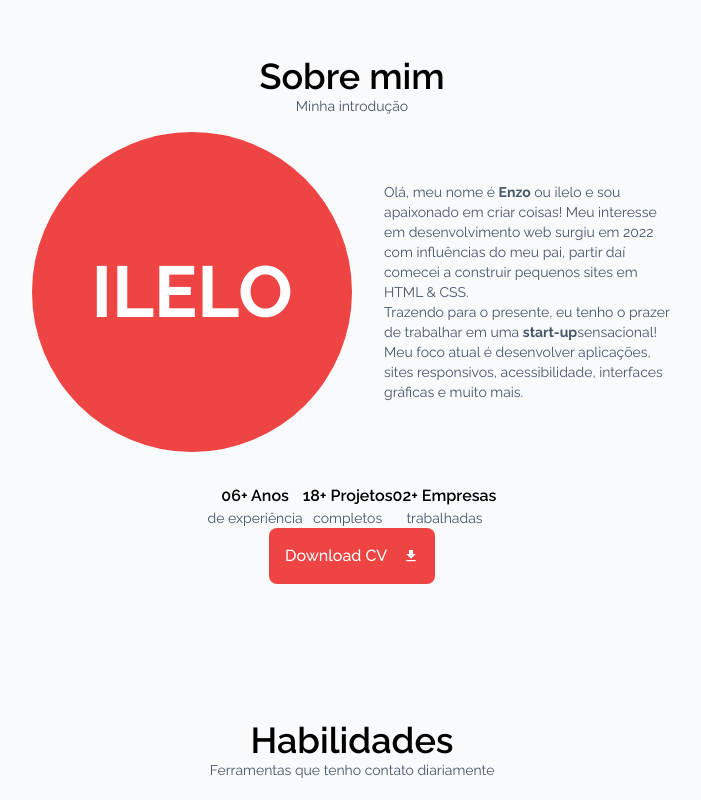
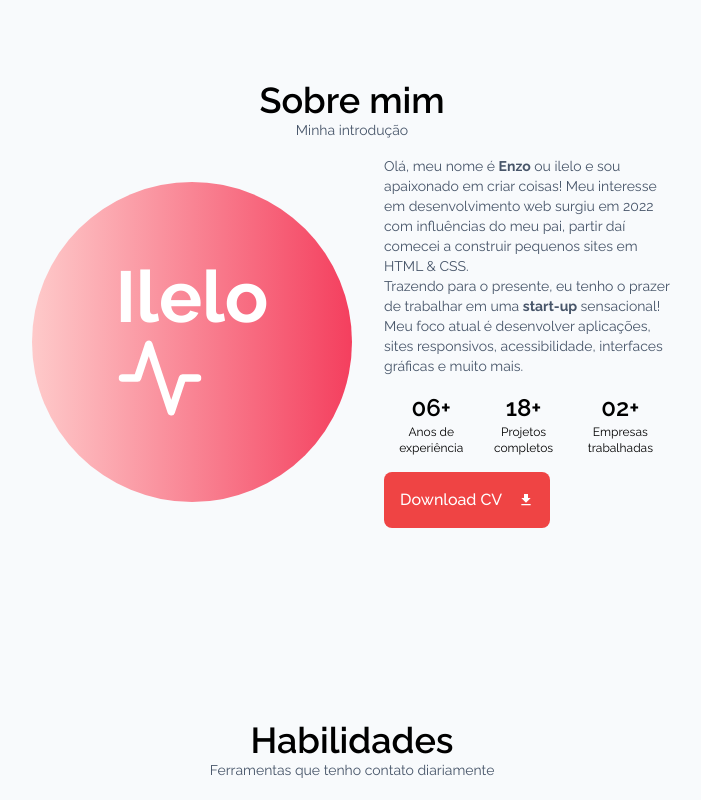
Before and after one commit to efpatti/portfolio, a React (Create React App) app: page / in a window 1280 px wide. Shown: the part 880-1680 px from the top of the page, without its empty margins (288-989 px from the left). Built offline with nearby package versions, Linux system fonts and the light colour scheme.

Commit message:
Modificações no Dark Mode, no About, na NavBar e Footer adicioando

```diff
--- a/src/App.js
+++ b/src/App.js
@@ -7,6 +7,7 @@ import Services from './pages/Services';
 import Portfolio from './pages/Portfolio';
 import Contact from './pages/Contact';
 import { ThemeProvider } from './ThemeContext';
+import Footer from "./components/Footer"
 
 const App = () => {
   return (
@@ -18,6 +19,7 @@ const App = () => {
       <Services />
       <Portfolio />
       <Contact />
+      <Footer />
     </ThemeProvider>
   );
 };
--- /dev/null
+++ b/src/components/Footer.js
@@ -0,0 +1,68 @@
+import React, { useState } from 'react';
+import { FiLinkedin, FiGithub } from "react-icons/fi";
+import { useTheme } from "../ThemeContext"
+import { Link as ScrollLink } from 'react-scroll';
+
+const Footer = () => {
+  const { theme } = useTheme();
+  const navLinks = [
+    { href: 'services', label: 'Serviços' },
+    { href: 'portfolio', label: 'Portfólio' },
+    { href: 'contact', label: 'Contato' },
+    { href: 'google.com', label: 'Heej' }
+  ]
+  const socialLinks = [
+    {
+      name: "Github",
+      icon: FiGithub,
+      href: "https://github.com/efpatti"
+    },
+    {
+      name: "Linkedin",
+      icon: FiLinkedin,
+      href: "https://www.linkedin.com/in/seu-usuario-do-linkedin"
+    }
+  ]
+  return (
+
+
+    <footer class={`shadow ${theme === 'dark' ? 'bg-black' : 'bg-red-500'}`}>
+      <div class="w-full max-w-screen-xl mx-auto p-10 md:py-16">
+        <div class="sm:flex sm:items-center justify-around text-zinc-50">
+          <h1 class="self-center text-4xl font-semibold w-20">Enzo Patti</h1>
+          <ul class="flex flex-wrap items-center mb-6 text-sm font-medium sm:mb-0 ml-3 mr-4 space-x-4">
+            {navLinks.map((item) => (
+              <li key={item.label} >
+                <ScrollLink
+                  to={item.href}
+                  spy={true}
+                  smooth={true}
+                  offset={-70}
+                  duration={500}
+                  className="leading-normal cursor-pointer hover:opacity-60 text-base font-normal"
+                >
+                  {item.label}
+                </ScrollLink>
+              </li>
+            ))}
+          </ul>
+          <div className='flex flex-row space-x-4'>
+            {socialLinks.map((link) => (
+              <div>
+                <button className='mr-2 rounded-xs border-transparent hover:opacity-60'>
+                  {React.createElement(link.icon, { size: 20 })}
+                </button>
+              </div>
+            ))}
+          </div>
+        </div>
+        <hr class="my-6 border-transparent sm:mx-auto lg:my-8" />
+        <span class="block text-sm text-gray-500 sm:text-center dark:text-gray-400">© 2024 Enzo Patti<span > (@ilelofpp) 2021</span> - Todos os Direitos Reservados.</span>
+      </div>
+    </footer>
+
+
+  )
+}
+
+export default Footer
--- a/src/components/Navbar.js
+++ b/src/components/Navbar.js
@@ -9,7 +9,20 @@ const Navbar = () => {
   const { theme, toggleTheme } = useTheme();
   const [isMenuOpen, setIsMenuOpen] = useState(false);
   const [activeSection, setActiveSection] = useState(null);
+  const [navbar, setNavbar] = useState(false);
   const [showScrollTopButton, setShowScrollTopButton] = useState(false);
+
+  const addShadow = () => {
+    if (window.scrollY >= 80) {
+      setNavbar(true)
+    }
+    else {
+      setNavbar(false)
+    }
+  }
+
+  window.addEventListener('scroll', addShadow)
+
 
   const navLinks = [
     { href: 'home', label: 'Home' },
@@ -72,7 +85,7 @@ const Navbar = () => {
 
   return (
     <>
-      <header className={`sm:px-8 px-6 py-4 z-10 w-full fixed top-0 ${theme === 'dark' ? 'bg-black' : 'bg-slate-50'}`}>
+      <header className={`sm:px-8 px-6 py-4 z-10 w-full fixed top-0 ${theme === 'dark' ? 'bg-black border-gray-900' : 'bg-slate-50 border-zinc-200'} ${navbar ? 'border-b-2 border-zinc-200' : 'border-transparent'}`}>
         <nav className="flex justify-between items-center max-container mx-auto">
           {/* Links visíveis em telas menores */}
           <ul className="flex-1 flex justify-end items-center gap-14 max-lg:hidden">
--- a/src/pages/About.js
+++ b/src/pages/About.js
@@ -1,8 +1,23 @@
 import React from 'react';
 import { MdFileDownload } from "react-icons/md";
 import { useTheme } from "../ThemeContext"
+import { FiActivity } from "react-icons/fi";
 
 const About = () => {
+  const aboutData = [
+    {
+      t1: "06+",
+      t2: "Anos de experiência"
+    },
+    {
+      t1: "18+",
+      t2: "Projetos completos"
+    },
+    {
+      t1: "02+",
+      t2: "Empresas trabalhadas"
+    }
+  ]
   const { theme } = useTheme();
   return (
     <section id="about" className={`min-h-screen flex flex-col items-center justify-center text-black ${theme === 'dark' ? 'bg-black text-white' : 'bg-slate-50 text-black'}`}>
@@ -11,32 +26,35 @@ const About = () => {
         <p className="text-sm font-normal text-slate-600">Minha introdução</p>
       </div>
       <div className="flex items-center mb-8">
-        <div className="w-80 h-80 rounded-full bg-red-500 flex items-center justify-center text-white mr-8"> {/* Ajustei a margem direita aqui */}
-          <span className="text-7xl font-bold uppercase">Ilelo</span>
+        <div className="w-80 h-80 rounded-full bg-gradient-to-r from-red-200 to-rose-500 flex items-center justify-center text-white mr-8"> {/* Ajustei a margem direita aqui */}
+          <span className="text-7xl font-bold">
+            Ilelo
+            <FiActivity size={90} />
+          </span>
         </div>
-        <div className='w-72'>
-          <p className="text-sm font-normal text-slate-600">Olá, meu nome é <span className="font-bold">Enzo</span> ou ilelo e sou apaixonado em criar coisas! Meu interesse em desenvolvimento web surgiu em 2022 com influências do meu pai, partir daí comecei a construir pequenos sites em HTML & CSS.</p>
-          <p className='text-sm font-normal text-slate-600'>Trazendo para o presente, eu tenho o prazer de trabalhar em uma <span className="font-bold">start-up</span>sensacional! Meu foco atual é desenvolver aplicações, sites responsivos, acessibilidade, interfaces gráficas e muito mais.</p>
+        <div className='w-72 flex flex-col'>
+          <div className='mb-4'>
+            <p className="text-sm font-normal text-slate-600">Olá, meu nome é <span className="font-bold">Enzo</span> ou ilelo e sou apaixonado em criar coisas! Meu interesse em desenvolvimento web surgiu em 2022 com influências do meu pai, partir daí comecei a construir pequenos sites em HTML & CSS.</p>
+            <p className='text-sm font-normal text-slate-600'>Trazendo para o presente, eu tenho o prazer de trabalhar em uma <span className="font-bold">start-up </span>sensacional! Meu foco atual é desenvolver aplicações, sites responsivos, acessibilidade, interfaces gráficas e muito mais.</p>
+          </div>
+          <div>
+            <div className="flex flex-row text-center">
+              {aboutData.map((item) => (
+                <div>
+                  <span className='text-2xl font-semibold'>{item.t1}</span>
+                  <p className='text-xs font-normal'>{item.t2}</p>
+                </div>
+              ))}
+            </div>
+          </div>
+          <div>
+            <button className="flex items-center rounded-lg p-4 bg-red-500 text-white font-medium hover:bg-red-600 mt-4">
+              <span className="mr-2">Download CV</span>
+              <MdFileDownload className="ml-2" />
+            </button>
+          </div>
         </div>
       </div>
-      <div className="flex justify-between">
-        <div className="text-center">
-          <p className="text-base font-semibold">06+ Anos</p>
-          <p className="text-sm font-normal text-slate-600">de experiência</p>
-        </div>
-        <div className="text-center">
-          <p className="text-base font-semibold">18+ Projetos</p>
-          <p className="text-sm font-normal text-slate-600">completos</p>
-        </div>
-        <div className="text-center">
-          <p className="text-base font-semibold">02+ Empresas</p>
-          <p className="text-sm font-normal text-slate-600">trabalhadas</p>
-        </div>
-      </div>
-      <button className="flex items-center rounded-lg p-4 bg-red-500 text-white font-medium hover:bg-red-600">
-        <span className="mr-2">Download CV</span>
-        <MdFileDownload className="ml-2" />
-      </button>
     </section>
   );
 };
--- a/src/pages/Contact.js
+++ b/src/pages/Contact.js
@@ -112,6 +112,9 @@ const Contact = () => {
           <span className="mr-2">Enviar</span>
           <AiOutlineSend className="ml-2" size={20} />
         </button>
+        <div className='mt-4 h-14'>
+          <p className='font-normal text-xs text-center text-slate-400'>O envio dos e-mails são feitos utilizando uma ferramenta chamada FormSpree, após o envio click em <span className='font-semibold'>Go Back</span>.</p>
+        </div>
       </div>
     </div>
   );
--- a/src/pages/Home.js
+++ b/src/pages/Home.js
@@ -15,7 +15,7 @@ const Home = () => {
       <div className="flex items-center w-full max-w-4xl">
         <div className="flex-row text-red-500">
           <div className="flex-shrink-0 w-12 mb-3 hover:text-red-600">
-            <a href="https://github.com/seu-usuario-do-github" target="_blank" rel="noopener noreferrer">
+            <a href="https://github.com/efpatti" target="_blank" rel="noopener noreferrer">
               <FiGithub size={20} />
             </a>
           </div>
--- a/src/pages/Services.js
+++ b/src/pages/Services.js
@@ -27,13 +27,13 @@ const Services = () => {
       </div>
       <div className="flex justify-center mt-8 space-x-8">
         {servicesData.map((item, index) => (
-          <div key={index} className="text-center bg-white rounded-lg p-6 shadow-md w-72">
+          <div key={index} className={`text-center rounded-lg p-6 shadow-md w-72 ${theme === 'dark' ? 'bg-black text-white' : 'bg-white text-black'}`}>
             <div className="mb-4">
-              {index === 0 && <FiLayout className="text-5xl text-red-500 mx-auto" size={25} />}
-              {index === 1 && <FiCode className="text-5xl text-red-500 mx-auto" size={25} />}
-              {index === 2 && <FiServer className="text-5xl text-red-500 mx-auto" size={25} />}
+              {index === 0 && <FiLayout className="text-red-500 mx-auto" size={25} />}
+              {index === 1 && <FiCode className="text-red-500 mx-auto" size={25} />}
+              {index === 2 && <FiServer className="text-red-500 mx-auto" size={25} />}
             </div>
-            <h2 className="text-2xl font-semibold mb-2">{item.title}</h2>
+            <h2 className="text-xl font-medium mb-2">{item.title}</h2>
             <button className="mt-4 px-4 py-2 text-red-500 bg-transparent rounded-md hover:text-red-600 hover:cursor-pointer focus:outline-none focus:ring focus:border-red-300">
               Veja Mais
               <FiArrowRight className="inline ml-2" />
```
